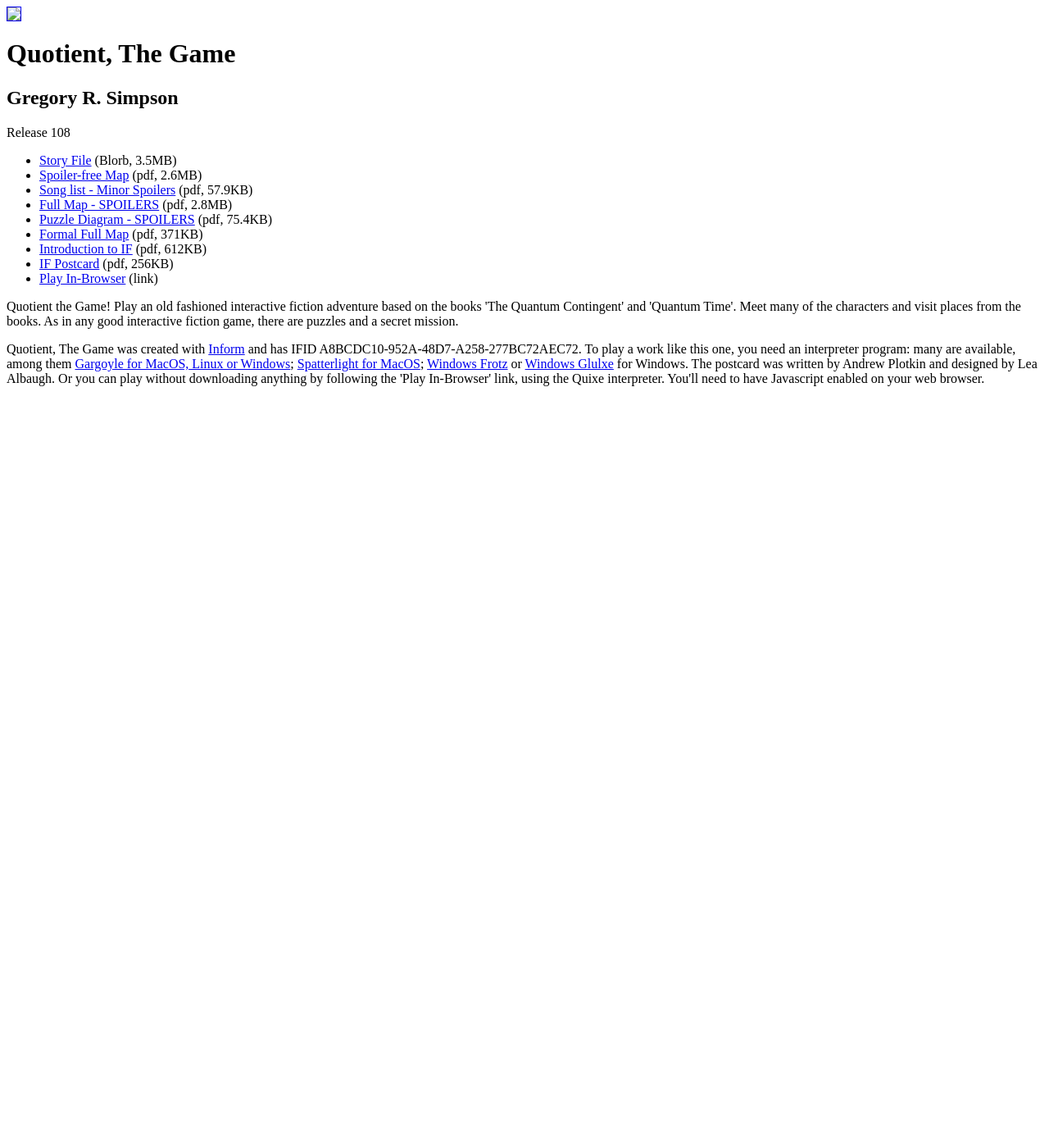
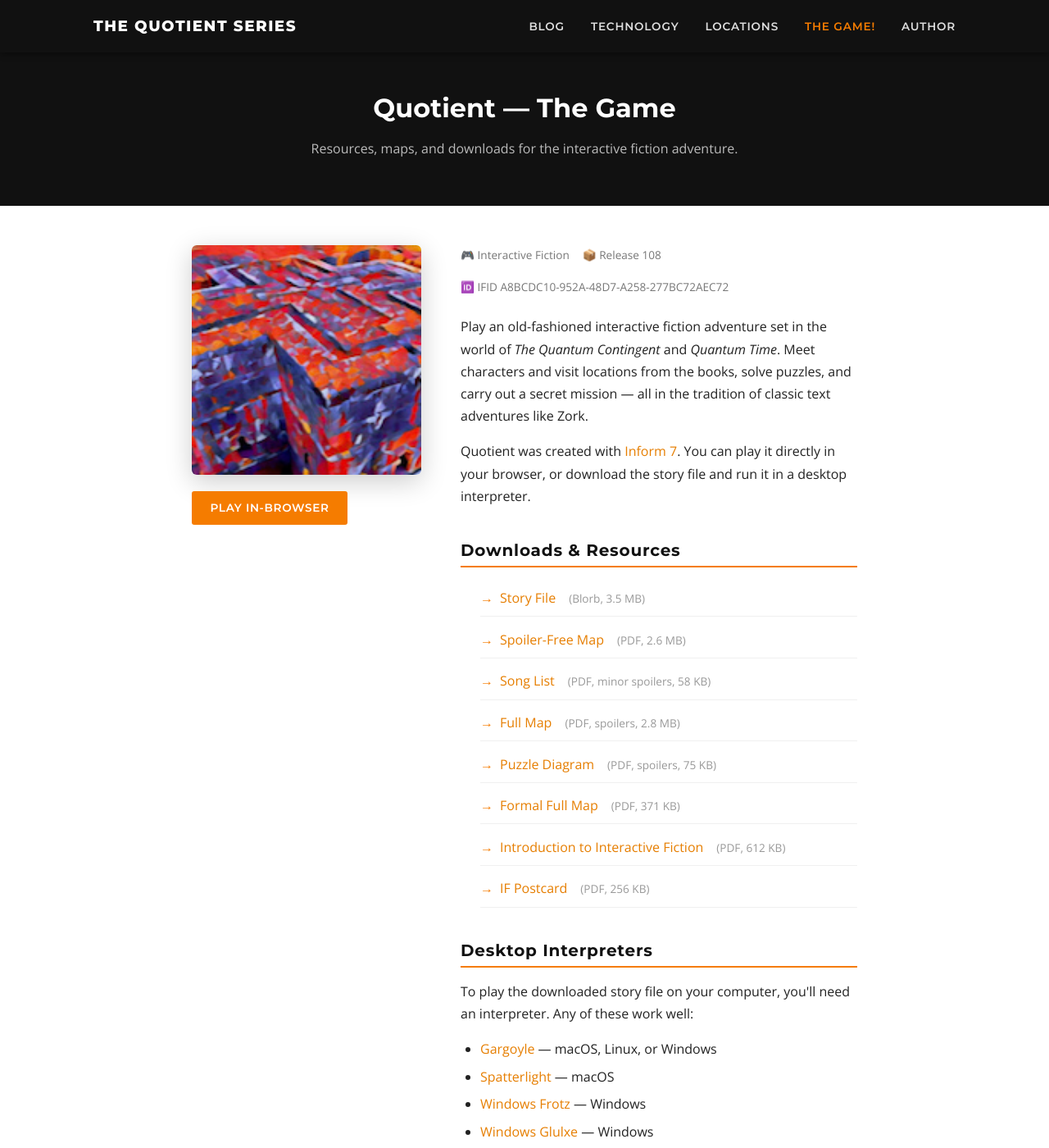
Before and after one commit to simpsong00/simpsong00.github.io, a Jekyll site: the page built from game/resources.html, in a window 1280 px wide and 1400 px high. Shown: the whole window at 82% size. Built offline with Jekyll 4.4.1, drawn with Linux system fonts in a browser that asks for light colours; some of the changed text lies outside the part shown.

Commit message:
Rebuild game resources page with site styling and fixed paths

```diff
--- a/game/resources.html
+++ b/game/resources.html
@@ -1,42 +1,92 @@
-<!DOCTYPE html PUBLIC "-//W3C//DTD HTML 4.01 Transitional//EN" "http://www.w3.org/TR/html4/loose.dtd">
-<html>
-<head>
-  <title>Gregory R. Simpson - Quotient, The Game</title>
-  <meta http-equiv="Content-Type" content="text/html;charset=utf-8" />
-  <meta name="author" content="Gregory R. Simpson" />
-  <meta name="description" content="A page for the game Quotient, The Game by Gregory R. Simpson." />
-  <link rel="stylesheet" href="style.css" type="text/css" media="all" />
- </head>
-<body>
-<div class="container">
-<div class="coverimage"><span><a href="Cover.jpg"><img src="Small Cover.jpg" border="1"></a></span></div>
-<div class="introduction">
-	<h1><span>Quotient, The Game</span></h1>
-	<h2><span>Gregory R. Simpson</span></h2>
-	<div class="bibliography"><span>Release 108</span></div>
-</div>
-<div class="links">
-	<ul>
-	<li><div class="download"><a href="Quotient, The Game.gblorb">Story File</a> <span class="filetype">(Blorb,&nbsp;3.5MB)</span></div></li>
-	<div class="auxiliary"><li><a href="Quotient The Game - Map Spoiler Free.pdf">Spoiler-free Map</a> <span class="filetype">(pdf,&nbsp;2.6MB)</span></li><li><a href="Quotient Song List.pdf">Song list - Minor Spoilers</a> <span class="filetype">(pdf,&nbsp;57.9KB)</span></li><li><a href="Quotient The Game - Map.pdf">Full Map - SPOILERS</a> <span class="filetype">(pdf,&nbsp;2.8MB)</span></li><li><a href="Quotient Puzzle Diagram.pdf">Puzzle Diagram - SPOILERS</a> <span class="filetype">(pdf,&nbsp;75.4KB)</span></li><li><a href="Full formal quotient map.pdf">Formal Full Map</a> <span class="filetype">(pdf,&nbsp;371KB)</span></li><li><a href="IntroductionToIF.pdf">Introduction to IF</a> <span class="filetype">(pdf,&nbsp;612KB)</span></li><li><a href="Postcard.pdf">IF Postcard</a> <span class="filetype">(pdf,&nbsp;256KB)</span></li><li><a href="play.html">Play In-Browser</a> <span class="filetype">(link)</span></li></div>
-	</ul>
+---
+layout: default
+title: Quotient — Game Resources
+---
+
+<div class="page-header">
+  <div class="container">
+    <h1>Quotient — The Game</h1>
+    <p>Resources, maps, and downloads for the interactive fiction adventure.</p>
+  </div>
 </div>
 
-<div class="about"><span><p>Quotient the Game! Play an old fashioned interactive fiction adventure based on the books 'The Quantum Contingent' and 'Quantum Time'. Meet many of the characters and visit places from the books. As in any good interactive fiction game, there are puzzles and a secret mission.</p></span></div>
+<div class="container">
+  <div class="page-content">
 
-<div class="playinfo">
-	<p>Quotient, The Game was created with <a href="http://inform7.com/">Inform</a> and has IFID A8BCDC10-952A-48D7-A258-277BC72AEC72.
-	To play a work like this one, you need an interpreter program: many are available,
-	among them <a href="http://ccxvii.net/gargoyle/">Gargoyle for MacOS, Linux or Windows</a>;
-	<a href="https://github.com/angstsmurf/spatterlight/releases">Spatterlight for MacOS</a>;
-	<a href="http://davidkinder.co.uk/frotz.html">Windows Frotz</a> or
-	<a href="http://davidkinder.co.uk/glulxe.html">Windows Glulxe</a> for Windows.
-	The postcard was written by Andrew Plotkin and designed by Lea Albaugh.
-Or you can play without downloading anything by following the 'Play In-Browser'
-link, using the Quixe interpreter. You'll need to have Javascript enabled
-on your web browser.</p>
+    <div class="book-detail">
+      <div class="book-detail-cover">
+        <a href="/Cover.jpg" target="_blank" rel="noopener">
+          <img src="/Small Cover.jpg" alt="Quotient — The Game cover">
+        </a>
+        <div class="book-detail-buy" style="margin-top:1.25rem;">
+          <a href="/play.html" class="btn btn-primary" target="_blank" rel="noopener">Play In-Browser</a>
+        </div>
+      </div>
+
+      <div class="book-detail-body">
+        <div class="book-detail-meta">
+          <span>🎮 Interactive Fiction</span>
+          <span>📦 Release 108</span>
+          <span>🆔 IFID A8BCDC10-952A-48D7-A258-277BC72AEC72</span>
+        </div>
+
+        <p>Play an old-fashioned interactive fiction adventure set in the world of <em>The Quantum Contingent</em> and <em>Quantum Time</em>. Meet characters and visit locations from the books, solve puzzles, and carry out a secret mission — all in the tradition of classic text adventures like Zork.</p>
+
+        <p>Quotient was created with <a href="http://inform7.com/" target="_blank" rel="noopener">Inform 7</a>. You can play it directly in your browser, or download the story file and run it in a desktop interpreter.</p>
+
+        <h2>Downloads &amp; Resources</h2>
+
+        <ul class="tech-list">
+          <li>
+            <a href="/Quotient, The Game.gblorb">Story File</a>
+            <span style="color:#999;font-size:0.85rem;margin-left:0.5rem;">(Blorb, 3.5 MB)</span>
+          </li>
+          <li>
+            <a href="/Quotient The Game - Map Spoiler Free.pdf" target="_blank" rel="noopener">Spoiler-Free Map</a>
+            <span style="color:#999;font-size:0.85rem;margin-left:0.5rem;">(PDF, 2.6 MB)</span>
+          </li>
+          <li>
+            <a href="/Quotient Song List.pdf" target="_blank" rel="noopener">Song List</a>
+            <span style="color:#999;font-size:0.85rem;margin-left:0.5rem;">(PDF, minor spoilers, 58 KB)</span>
+          </li>
+          <li>
+            <a href="/Quotient The Game - Map.pdf" target="_blank" rel="noopener">Full Map</a>
+            <span style="color:#999;font-size:0.85rem;margin-left:0.5rem;">(PDF, spoilers, 2.8 MB)</span>
+          </li>
+          <li>
+            <a href="/Quotient Puzzle Diagram.pdf" target="_blank" rel="noopener">Puzzle Diagram</a>
+            <span style="color:#999;font-size:0.85rem;margin-left:0.5rem;">(PDF, spoilers, 75 KB)</span>
+          </li>
+          <li>
+            <a href="/Full formal quotient map.pdf" target="_blank" rel="noopener">Formal Full Map</a>
+            <span style="color:#999;font-size:0.85rem;margin-left:0.5rem;">(PDF, 371 KB)</span>
+          </li>
+          <li>
+            <a href="/IntroductionToIF.pdf" target="_blank" rel="noopener">Introduction to Interactive Fiction</a>
+            <span style="color:#999;font-size:0.85rem;margin-left:0.5rem;">(PDF, 612 KB)</span>
+          </li>
+          <li>
+            <a href="/Postcard.pdf" target="_blank" rel="noopener">IF Postcard</a>
+            <span style="color:#999;font-size:0.85rem;margin-left:0.5rem;">(PDF, 256 KB)</span>
+          </li>
+        </ul>
+
+        <h2>Desktop Interpreters</h2>
+        <p>To play the downloaded story file on your computer, you'll need an interpreter. Any of these work well:</p>
+        <ul>
+          <li><a href="http://ccxvii.net/gargoyle/" target="_blank" rel="noopener">Gargoyle</a> — macOS, Linux, or Windows</li>
+          <li><a href="https://github.com/angstsmurf/spatterlight/releases" target="_blank" rel="noopener">Spatterlight</a> — macOS</li>
+          <li><a href="http://davidkinder.co.uk/frotz.html" target="_blank" rel="noopener">Windows Frotz</a> — Windows</li>
+          <li><a href="http://davidkinder.co.uk/glulxe.html" target="_blank" rel="noopener">Windows Glulxe</a> — Windows</li>
+        </ul>
+
+        <div class="book-detail-buy" style="margin-top:2rem;">
+          <a href="/play.html" class="btn btn-primary" target="_blank" rel="noopener">Play In-Browser</a>
+          <a href="/game/" class="btn btn-secondary">← Back to The Game</a>
+        </div>
+
+      </div>
+    </div>
+
+  </div>
 </div>
-
-</div>
-</body>
-</html>
```
